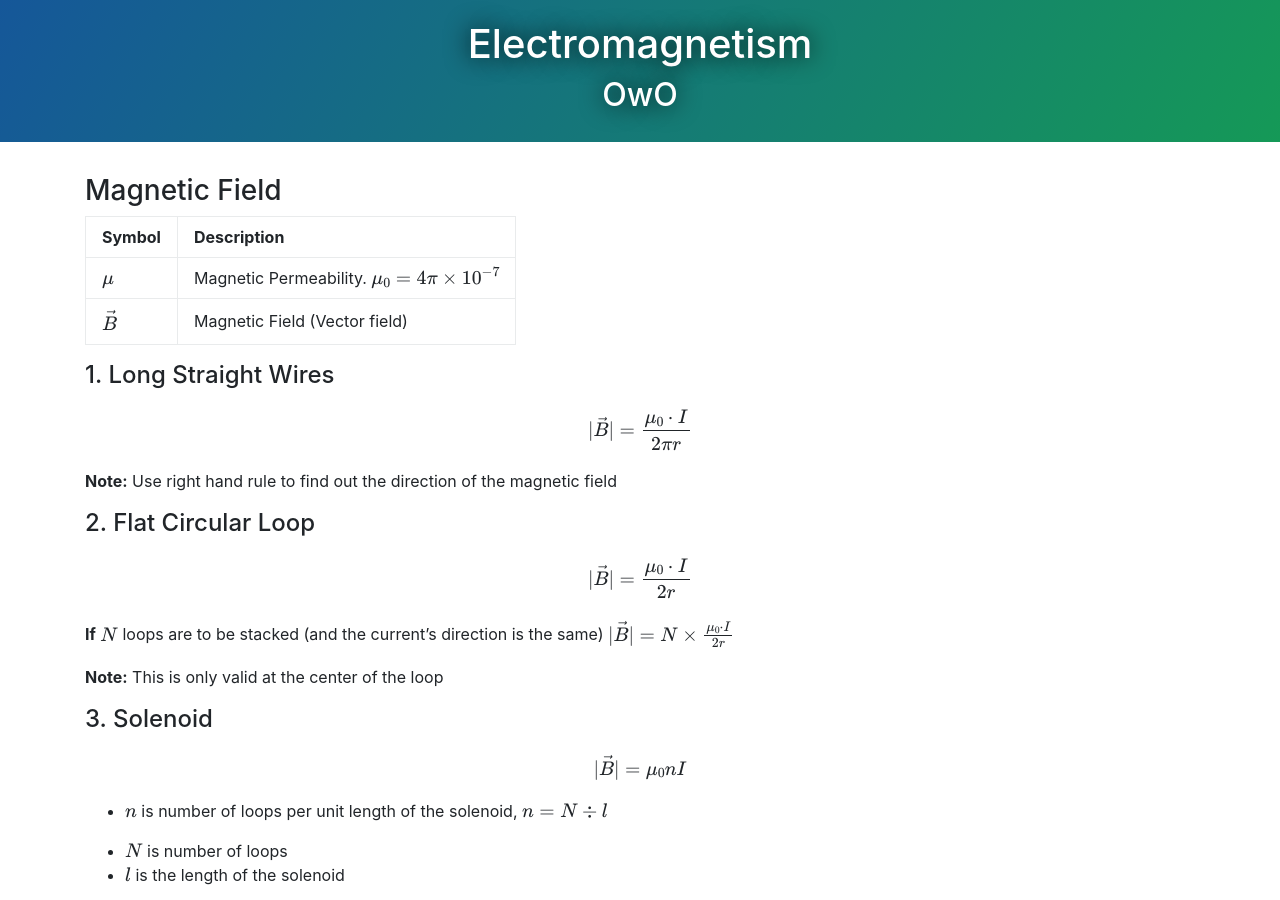
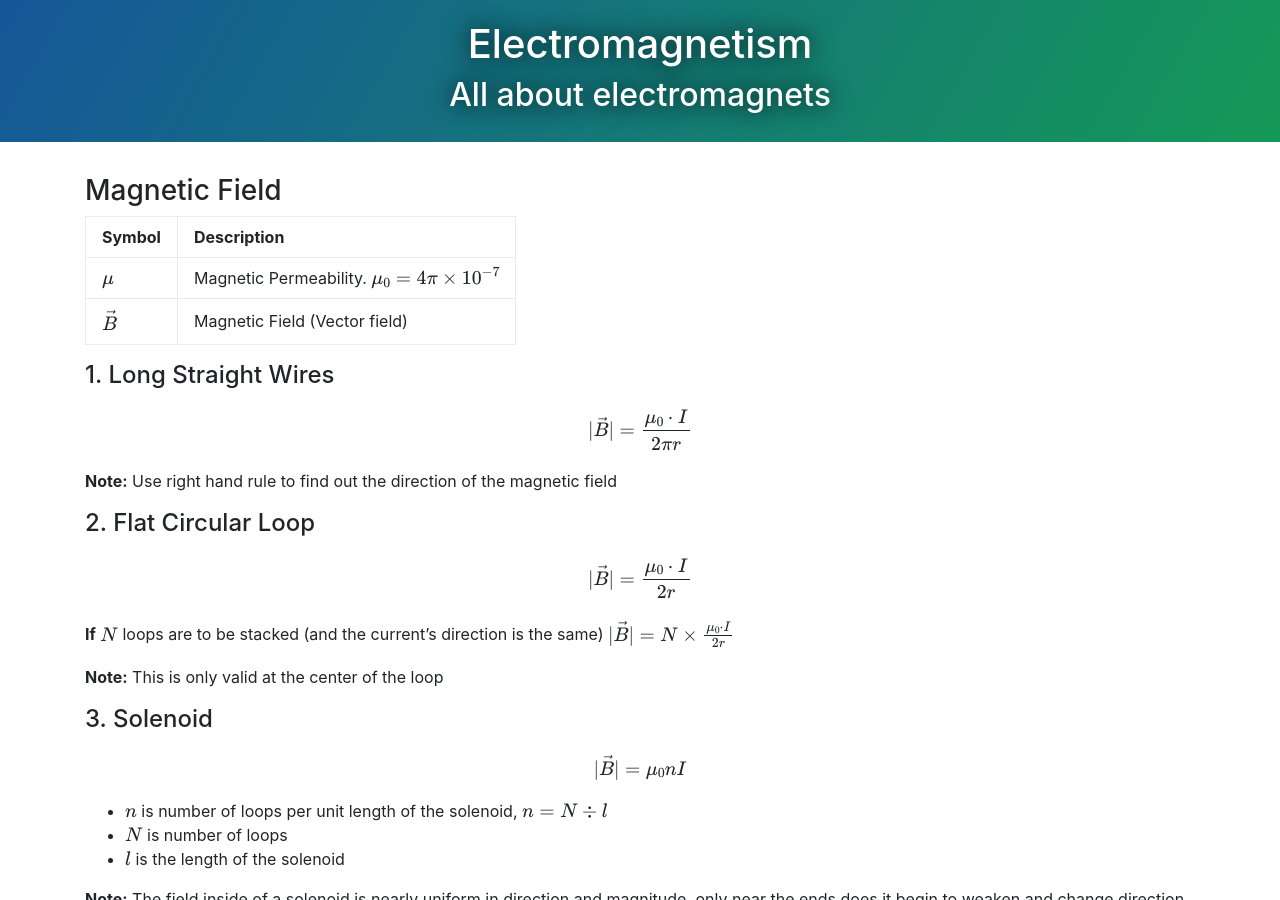
Before and after one commit to octo-kumo/physics-notes, a Jekyll site: the page built from topics/Electromagnetism.md, in a window 1280 px wide and 900 px high. Built offline with Jekyll 4.4.1, drawn with Linux system fonts in a browser that asks for light colours.

Commit message:
Quick Edits

```diff
--- a/topics/Electromagnetism.md
+++ b/topics/Electromagnetism.md
@@ -1,7 +1,7 @@
 ---
 title: Electromagnetism
 layout: topic
-description: OwO
+description: All about electromagnets
 use_math: true
 ---
 
@@ -40,7 +40,6 @@ $$
 $$
 
 - $$n$$ is number of loops per unit length of the solenoid, $$n=N\div l$$
-
 - $$N$$ is number of loops
 - $$l$$ is the length of the solenoid
 
@@ -52,8 +51,8 @@ $$
 \mu=\mu_r\mu_0
 $$
 
-**e.g.** $$\mu_r$$ of iron is about 5000, this means that the magnetic field of a solenoid with an iron core would be about 5000 times stronger
-**Note:** $$\mu_r$$ is not constant and will depend on the 'magnetisation history' of the material.
+- **e.g.** $$\mu_r$$ of iron is about 5000, this means that the magnetic field of a solenoid with an iron core would be about 5000 times stronger
+- **Note:** $$\mu_r$$ is not constant and will depend on the 'magnetisation history' of the material.
 
 ### Magnetic Force
 
@@ -64,9 +63,9 @@ $$
 $$
 \vec{F}=\vec{I}L\times\vec{B}\quad\text{and/or}\quad|\vec{F}|=ILB\sin{\alpha}
 $$
-**Note:** $$\vec{I}$$ is **conventional current**
-**Note:** Use Fleming's **left** hand rule to find the direction of the force
-**Note:** $$\alpha$$ is the angle between the magnetic field's direction and the wire's direction
+- **Note:** $$\vec{I}$$ is **conventional current**
+- **Note:** Use Fleming's **left** hand rule to find the direction of the force
+- **Note:** $$\alpha$$ is the angle between the magnetic field's direction and the wire's direction
 
 #### 2. Force of magnetic field on a moving charge
 
@@ -74,8 +73,8 @@ $$
 \vec{F}=q\vec{v}\times\vec{B}\quad\text{and/or}\quad|\vec{F}|=qvB\sin{\alpha}
 $$
 
-**Note:** If the charge is not moving, there is no force
-**Note:** $$\alpha$$ is the angle between the magnetic field's direction and the charge's velocity's direction
+- **Note:** If the charge is not moving, there is no force
+- **Note:** $$\alpha$$ is the angle between the magnetic field's direction and the charge's velocity's direction
 
 ### Circular motion of particle in a magnetic field
 
```
Also changed, not shown: README.md (+1 -0 lines), topics/EMI.md (added, +8 -0 lines).
